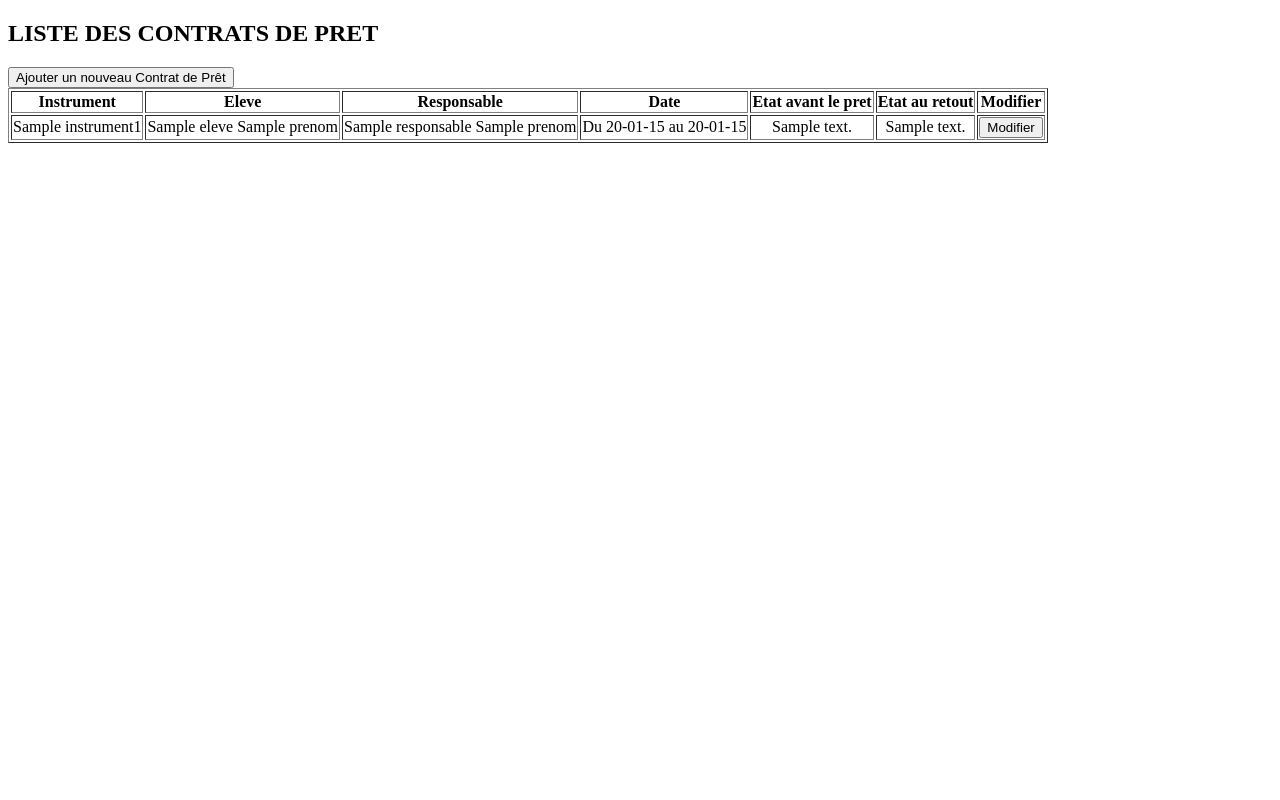
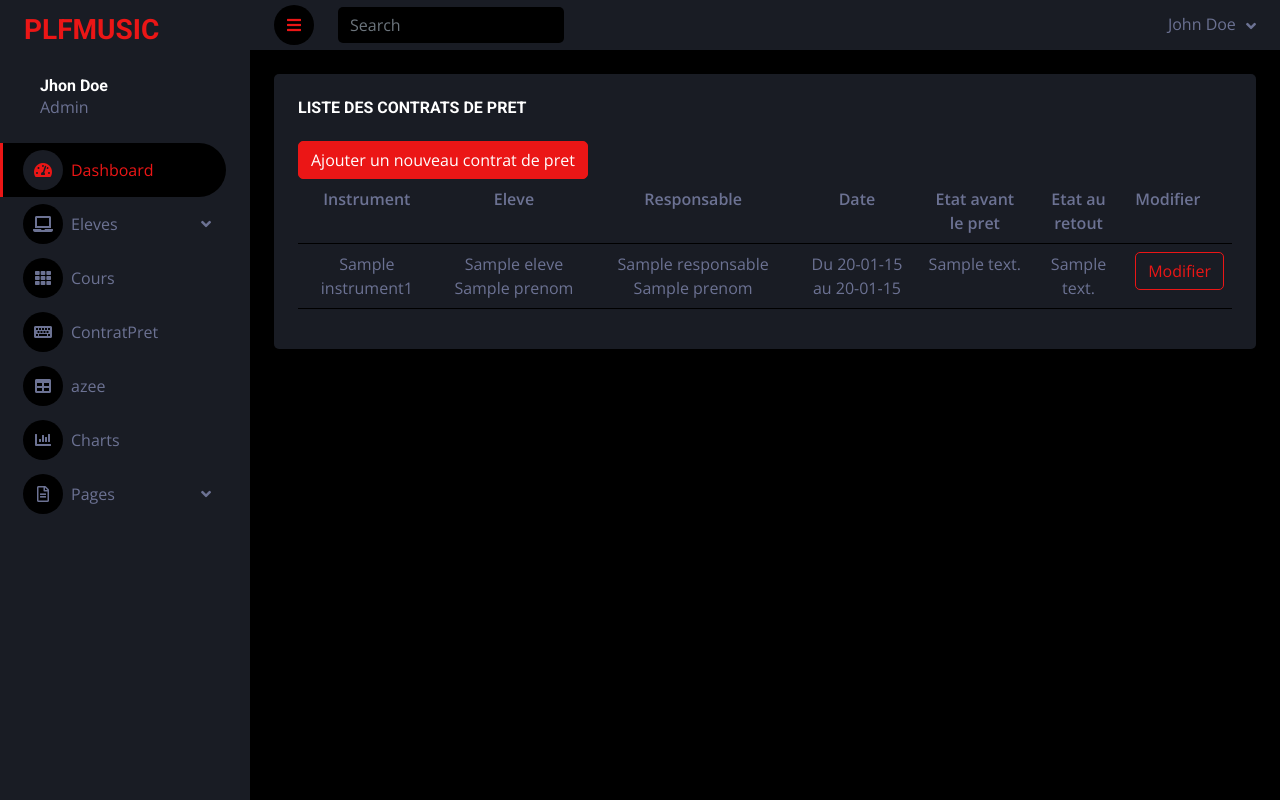
Before and after one commit to ZakinaA/23PLFMUSIC, a Symfony app: template templates/contrat_pret/lister.html.twig in a window 1280 px wide. Run offline with Twig, Linux system fonts and the light colour scheme; the template is opened without the code that fills it: most values are stand-ins (such as "Sample title", 1, 10 or a date in 2020); some libraries are stand-ins or nearby versions.

Commit message:
mise a jour contrat de pret par rapport a la template

```diff
--- a/config/routes.yaml
+++ b/config/routes.yaml
@@ -91,9 +91,7 @@ responsableModifier:
     controller: App\Controller\ResponsableController::modifierResponsable
 
 
-instrumentModifier:
-    path: /instrument/modifier/{id}
-    controller: App\Controller\InstrumentController::modifierInstrument
+
 
 instrumentSupprimer:
     path: /instrument/supprimer/{id}
--- a/src/Controller/ContratPretController.php
+++ b/src/Controller/ContratPretController.php
@@ -40,8 +40,7 @@ class ContratPretController extends AbstractController
     {
         $repository = $doctrine->getRepository(ContratPret::class);
 
-
-        $contratPrets = $repository->findAll();
+        $contratPrets = $repository->findBy([], ['instrument' => 'ASC']);
 
         return $this->render('contrat_pret/lister.html.twig', [
             'contratPrets' => $contratPrets,
--- a/templates/base.html.twig
+++ b/templates/base.html.twig
@@ -86,7 +86,7 @@
                     </div>
                 </div>
                 <a href="{{ path("coursLister") }}" class="nav-item nav-link"><i class="fa fa-th me-2"></i>Cours</a>
-                <a href="{{ path("eleveLister") }}" class="nav-item nav-link"><i class="fa fa-keyboard me-2"></i>aze</a>
+                <a href="{{ path("contratPretLister") }}" class="nav-item nav-link"><i class="fa fa-keyboard me-2"></i>ContratPret</a>
                 <a href="table.html" class="nav-item nav-link"><i class="fa fa-table me-2"></i>azee</a>
                 <a href="chart.html" class="nav-item nav-link"><i class="fa fa-chart-bar me-2"></i>Charts</a>
                 <div class="nav-item dropdown">
--- a/templates/contrat_pret/lister.html.twig
+++ b/templates/contrat_pret/lister.html.twig
@@ -1,29 +1,31 @@
-<!DOCTYPE html>
-<html>
-<head>
-    <meta charset="UTF-8">
-    <title>{% block title %}Welcome!{% endblock %}</title>
-    {% block stylesheets %}{% endblock %}
-</head>
-<body>
-{% block body %}{% endblock %}
-{% block javascripts %}{% endblock %}
+{% extends 'base.html.twig' %}
+{% block title %}liste des contrats de pret!{% endblock %}
+{% block stylesheets %}{% endblock %}
+{% block header %}Mon superbe menu{% endblock %}
+{% block body %}
 
-<h2>LISTE DES CONTRATS DE PRET</h2>
 <form action="{{ path('contratPretAjouter') }}" method="get">
-    <button type="submit">Ajouter un nouveau Contrat de Prêt</button>
+
 </form>
-<table border="1">
+<div class="col-12">
+    <div  class="container-fluid pt-4 px-4">
+        <div class="bg-secondary rounded h-100 p-4">
+            <h6 class="mb-4">LISTE DES CONTRATS DE PRET </h6>
+            <form action="{{ path('contratPretAjouter') }}" method="get">
+                <button type="submit" class="btn btn-primary">Ajouter un nouveau contrat de pret</button>
+            </form>
+            <div class="table-responsive">
+                <table class="table">
 
 
     <tr>
-        <th>Instrument </th>
-        <th> Eleve</th>
-        <th> Responsable</th>
-        <th> Date</th>
-        <th> Etat avant le pret </th>
-        <th> Etat au retout </th>
-        <th> Modifier</th>
+        <th scope="col" style="text-align: center;">Instrument </th>
+        <th scope="col" style="text-align: center;"> Eleve</th>
+        <th scope="col" style="text-align: center;"> Responsable</th>
+        <th scope="col" style="text-align: center;"> Date</th>
+        <th scope="col" style="text-align: center;"> Etat avant le pret </th>
+        <th scope="col" style="text-align: center;"> Etat au retout </th>
+        <th scope="col"> Modifier</th>
 
 
     </tr>
@@ -43,10 +45,16 @@
             <td>
                 <form action="{{ path('contratPretModifier', {'id': c.id}) }}" method="post">
                     <input type="hidden" name="_method" value="UPDATE">
-                    <button type="submit">Modifier</button>
+                    <button type="submit" class="btn btn-outline-primary">Modifier</button>
                 </form>
             </td>
         </tr>
 
     {% endfor %}
 </table>
+            </div>
+        </div>
+    </div>
+</div>
+{% endblock %}
+{% block javascripts %}{% endblock %}
```
Also changed, not shown: templates/contrat_pret/ajouter.html.twig (+15 -3 lines).
